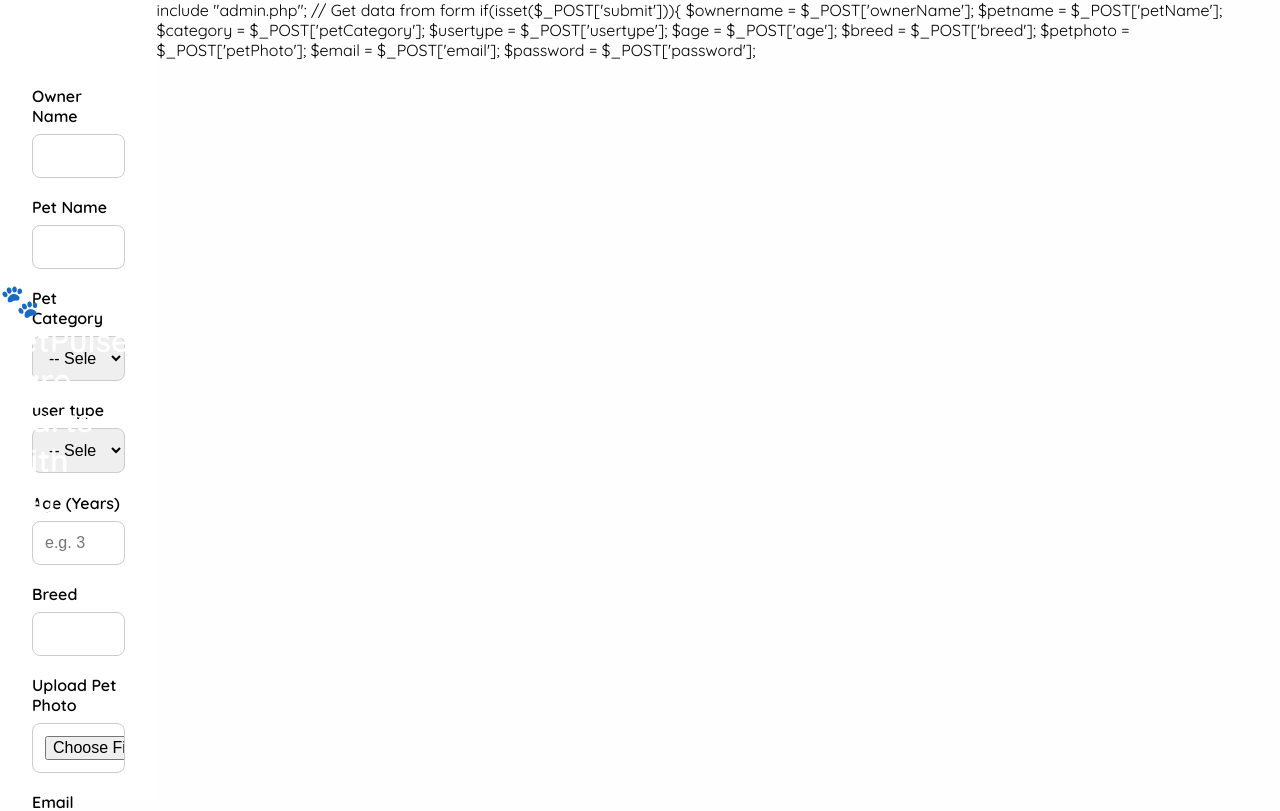
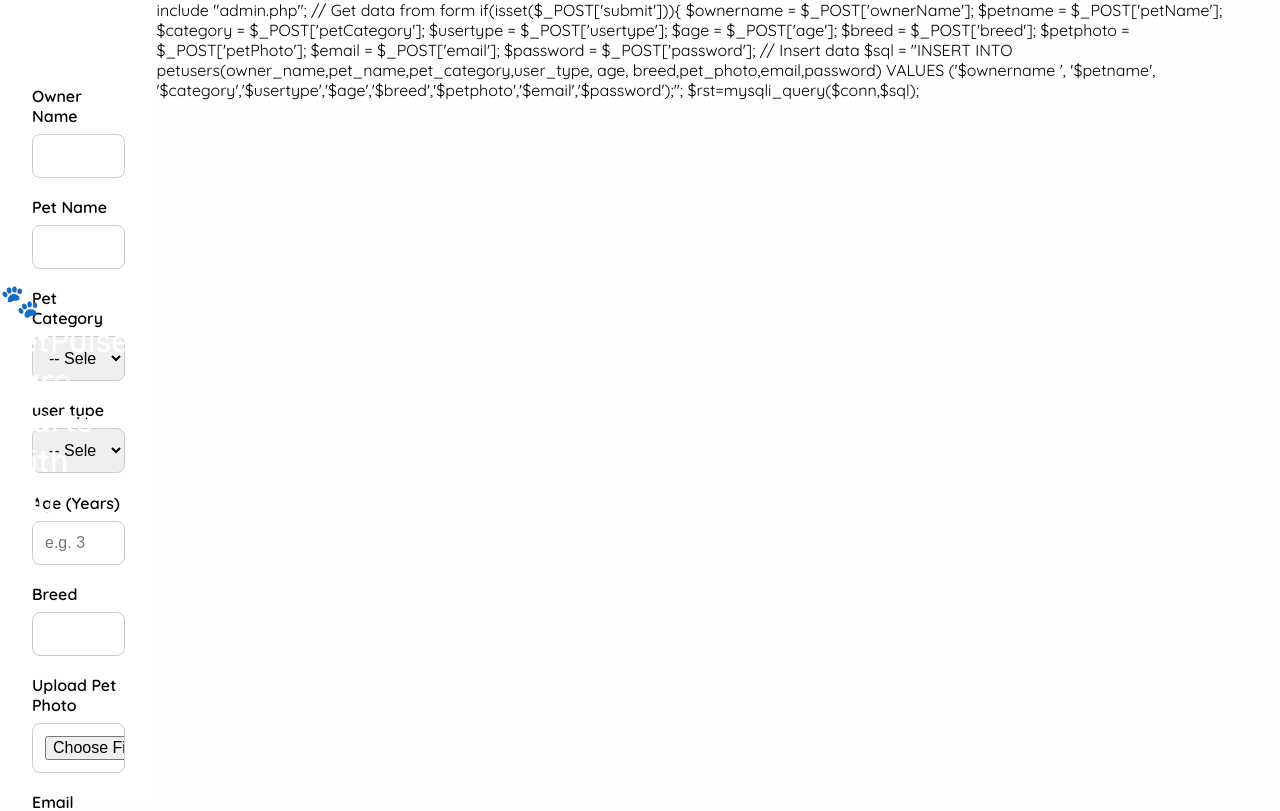
Before and after one commit to prasadwijerathna/Group-Project, a PHP site: page /singuppage.php in a window 1280 px wide. Shown: the top 811 px of the page. Run offline with PHP 8.4, Linux system fonts and the light colour scheme.

Commit message:
insert data

```diff
--- a/singuppage.php
+++ b/singuppage.php
@@ -229,3 +229,9 @@
 $petphoto = $_POST['petPhoto'];
 $email = $_POST['email'];
 $password = $_POST['password'];
+
+// Insert data
+
+$sql = "INSERT INTO petusers(owner_name,pet_name,pet_category,user_type, age, breed,pet_photo,email,password) VALUES ('$ownername ', '$petname',
+'$category','$usertype','$age','$breed','$petphoto','$email','$password');";
+$rst=mysqli_query($conn,$sql);
```
